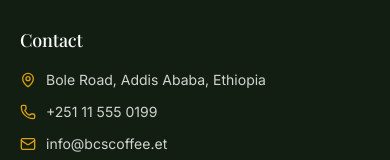
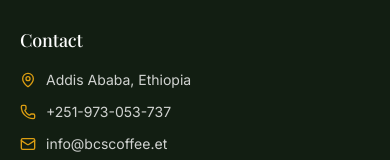
Before and after one commit to t5i0n/bcs, a React (Vite) app: page /blog in a window 390 px wide. Shown: the part 1708-1868 px from the top of the page. Built offline with nearby package versions, Linux system fonts and the light colour scheme.

Commit message:
added phone number on footer

```diff
--- a/src/components/site/Footer.tsx
+++ b/src/components/site/Footer.tsx
@@ -63,11 +63,11 @@
           <h4 className="font-display text-white text-lg mb-4">Contact</h4>
           <ul className="space-y-3 text-sm">
             <li className="flex gap-2.5">
-              <MapPin className="w-4 h-4 mt-0.5 text-accent" /> Bole Road, Addis
-              Ababa, Ethiopia
+              <MapPin className="w-4 h-4 mt-0.5 text-accent" /> Addis Ababa,
+              Ethiopia
             </li>
             <li className="flex gap-2.5">
-              <Phone className="w-4 h-4 mt-0.5 text-accent" /> +251 11 555 0199
+              <Phone className="w-4 h-4 mt-0.5 text-accent" /> +251-973-053-737
             </li>
             <li className="flex gap-2.5">
               <Mail className="w-4 h-4 mt-0.5 text-accent" /> info@bcscoffee.et
```
